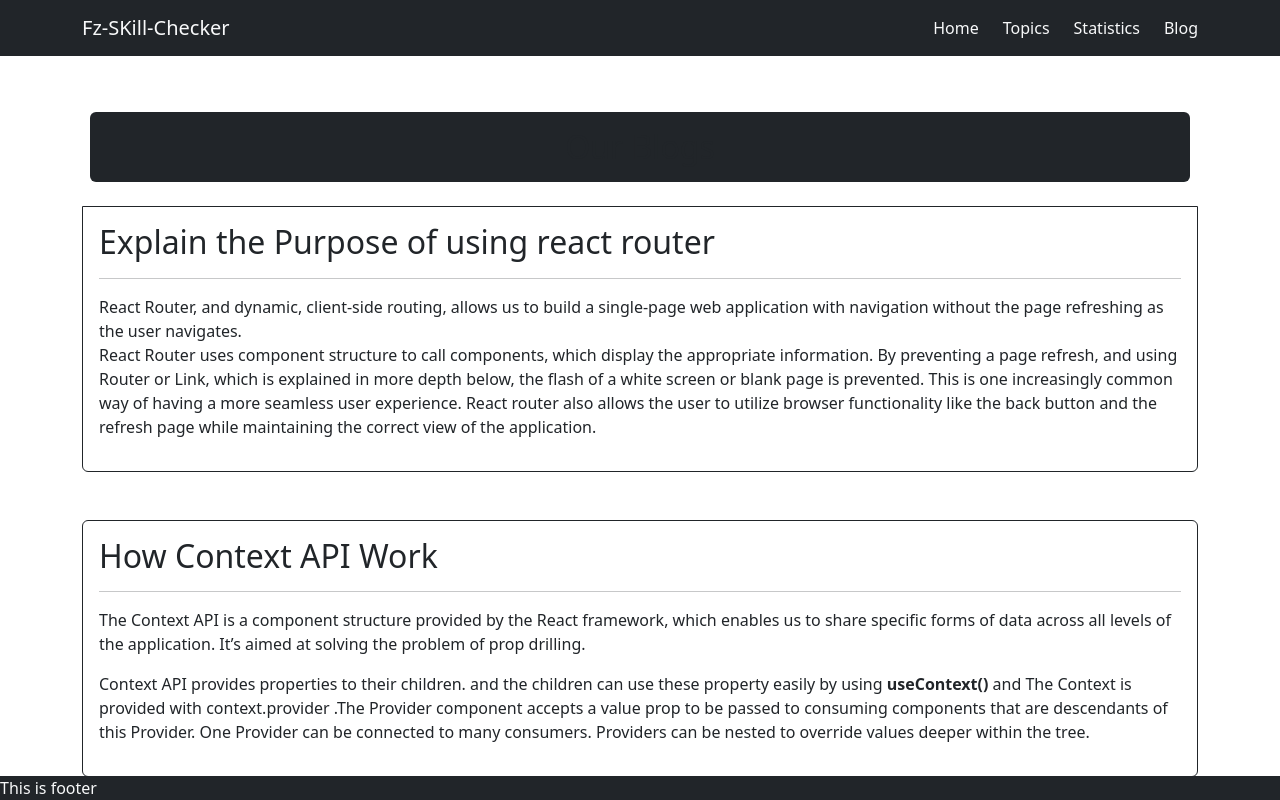
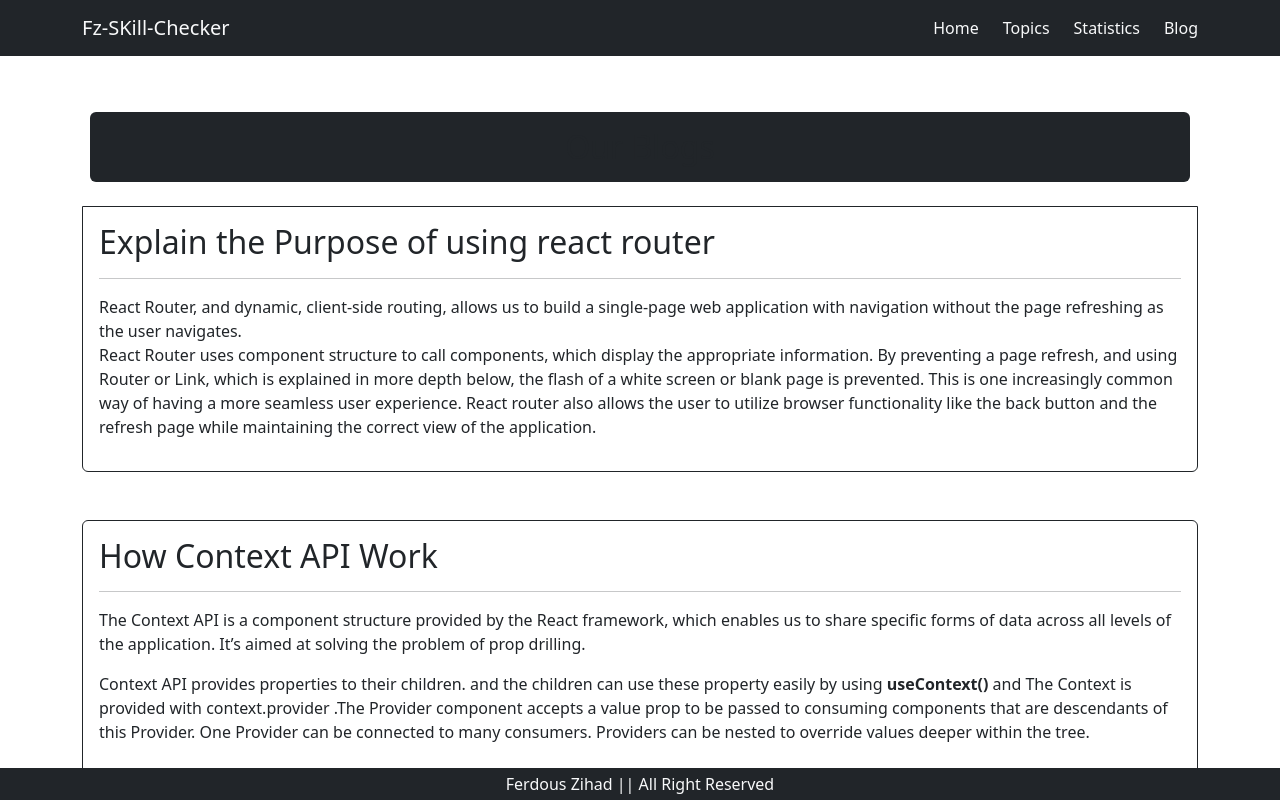
Before and after one commit to ferdouszihad/fz-skill-check, a React (Create React App) app: page /blog in a window 1280 px wide. Shown: the top 800 px of the page. Built offline with nearby package versions, Linux system fonts and the light colour scheme.

Commit message:
footer modified

```diff
--- a/src/layouts/MainLayout.js
+++ b/src/layouts/MainLayout.js
@@ -12,7 +12,9 @@ const MainLayout = () => {
         <Outlet></Outlet>
       </main>
       <footer>
-        <p className="bg-dark m-0 fixed-bottom text-light">This is footer</p>
+        <p className="bg-dark m-0 text-center py-1 fixed-bottom text-light">
+          Ferdous Zihad || All Right Reserved
+        </p>
       </footer>
     </div>
   );
```
